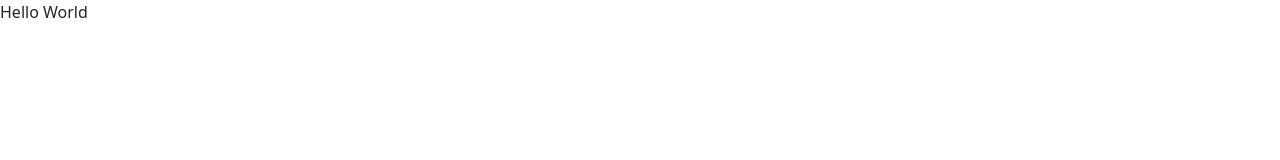
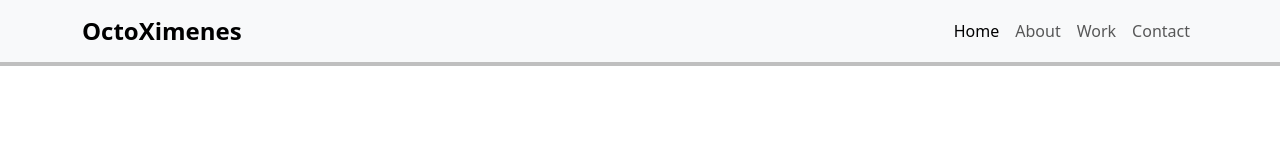
Before and after one commit to OctoXimenes25/Portfolio, a plain HTML site: page index.html in a window 1280 px wide. Drawn offline with nearby package versions, Linux system fonts and the light colour scheme.

Commit message:
add navbar

```diff
--- a/index.html
+++ b/index.html
@@ -9,7 +9,31 @@
 </head>
 <body>
 
-    Hello World
+        <nav class="navbar navbar-expand-lg bg-body-tertiary">
+        <div class="container">
+            <a class="navbar-brand fs-4 fw-bold" href="#">OctoXimenes</a>
+            <button class="navbar-toggler" type="button" data-bs-toggle="collapse" data-bs-target="#navbarNav" aria-controls="navbarNav" aria-expanded="false" aria-label="Toggle navigation">
+            <span class="navbar-toggler-icon"></span>
+            </button>
+            <div class="collapse navbar-collapse" id="navbarNav">
+            <ul class="navbar-nav ms-auto">
+                <li class="nav-item">
+                    <a class="nav-link active" aria-current="page" href="#">Home</a>
+                </li>
+                <li class="nav-item">
+                    <a class="nav-link" href="#">About</a>
+                </li>
+                <li class="nav-item">
+                    <a class="nav-link" href="#">Work</a>
+                </li>
+                <li class="nav-item">
+                    <a class="nav-link" href="#">Contact</a>
+                </li>
+
+            </ul>
+            </div>
+        </div>
+        </nav>
 
 
 
--- a/style.css
+++ b/style.css
@@ -0,0 +1,4 @@
+.navbar{
+    background-color: white;
+    box-shadow: 0 0 0 4px rgba(0, 0, 0, 0.25);
+}
```
